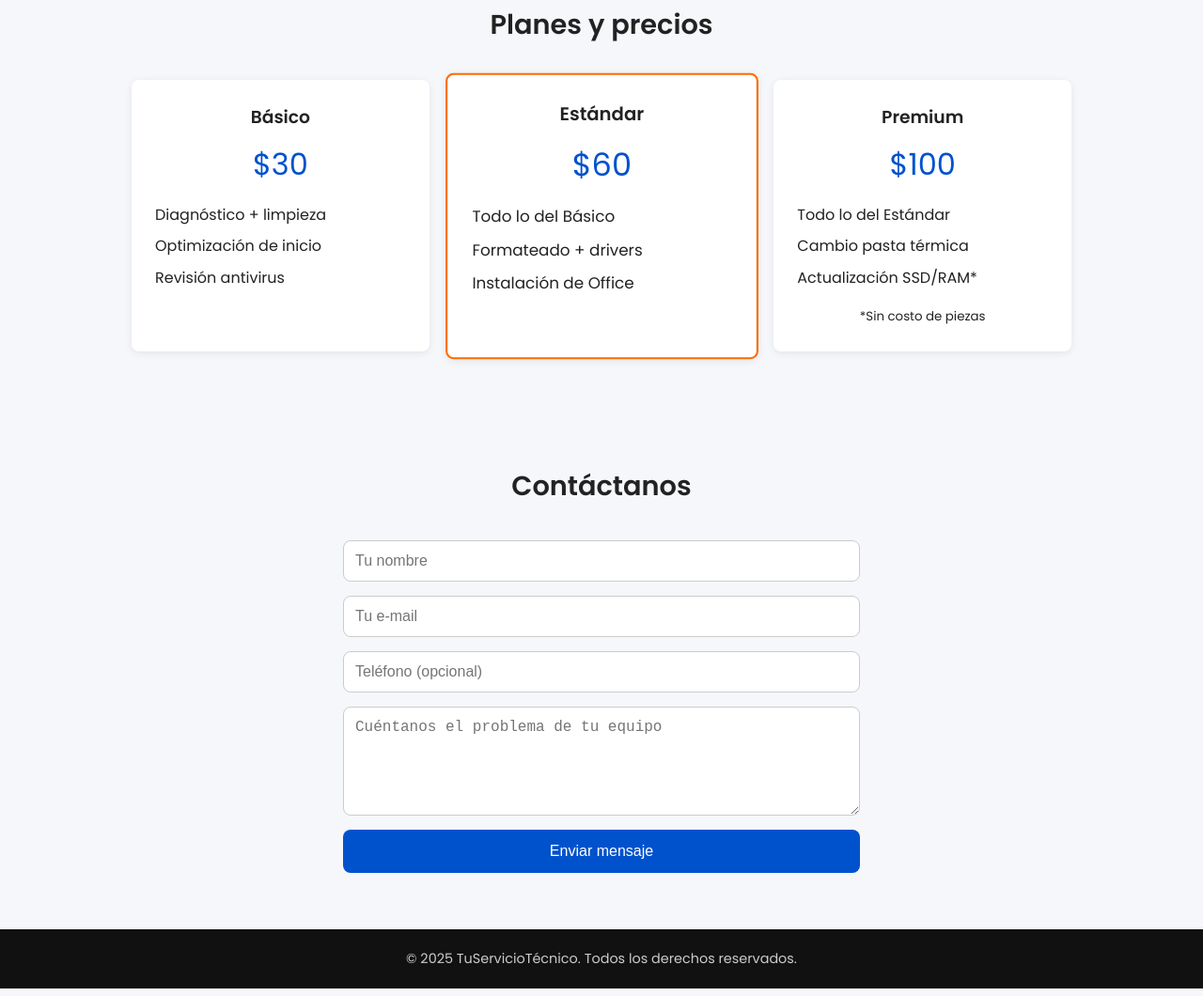
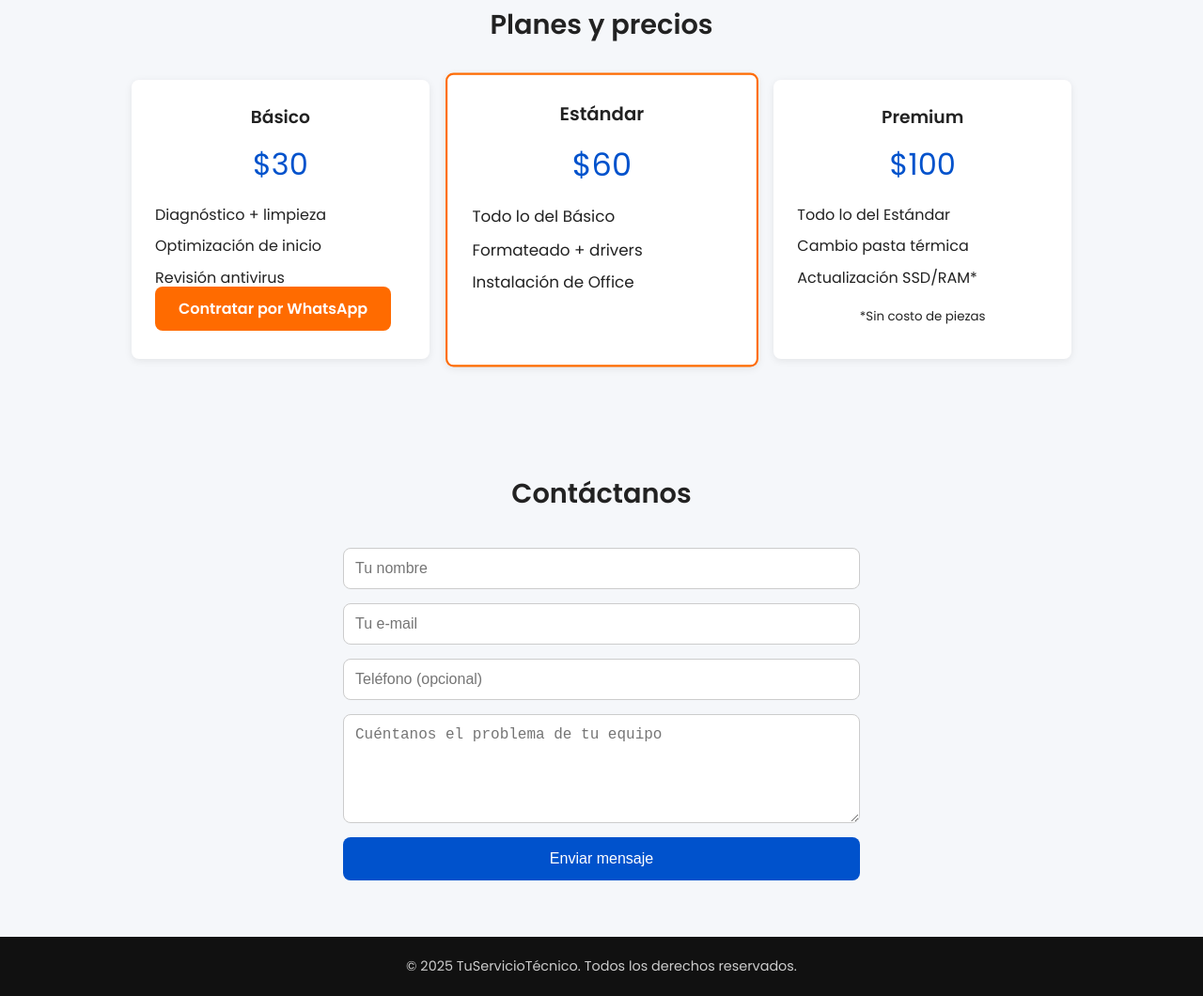
Before and after one commit to jperezb000-beep/misiteweb, a plain HTML site: page index.html in a window 1280 px wide. Shown: the part 911-1971 px from the top of the page at 94% size. Drawn offline with Linux system fonts and the light colour scheme.

Commit message:
Update index.html

```diff
--- a/index.html
+++ b/index.html
@@ -55,6 +55,7 @@
             <li>Diagnóstico + limpieza</li>
             <li>Optimización de inicio</li>
             <li>Revisión antivirus</li>
+            <a href="https://wa.me/5493415123456?text=Hola,%20quiero%20contratar%20el%20plan%20BÁSICO." target="_blank" rel="noopener" class="btn">Contratar por WhatsApp</a>
           </ul>
         </div>
         <div class="plan popular">
@@ -64,6 +65,8 @@
             <li>Todo lo del Básico</li>
             <li>Formateado + drivers</li>
             <li>Instalación de Office</li>
+
+
           </ul>
         </div>
         <div class="plan">
```
